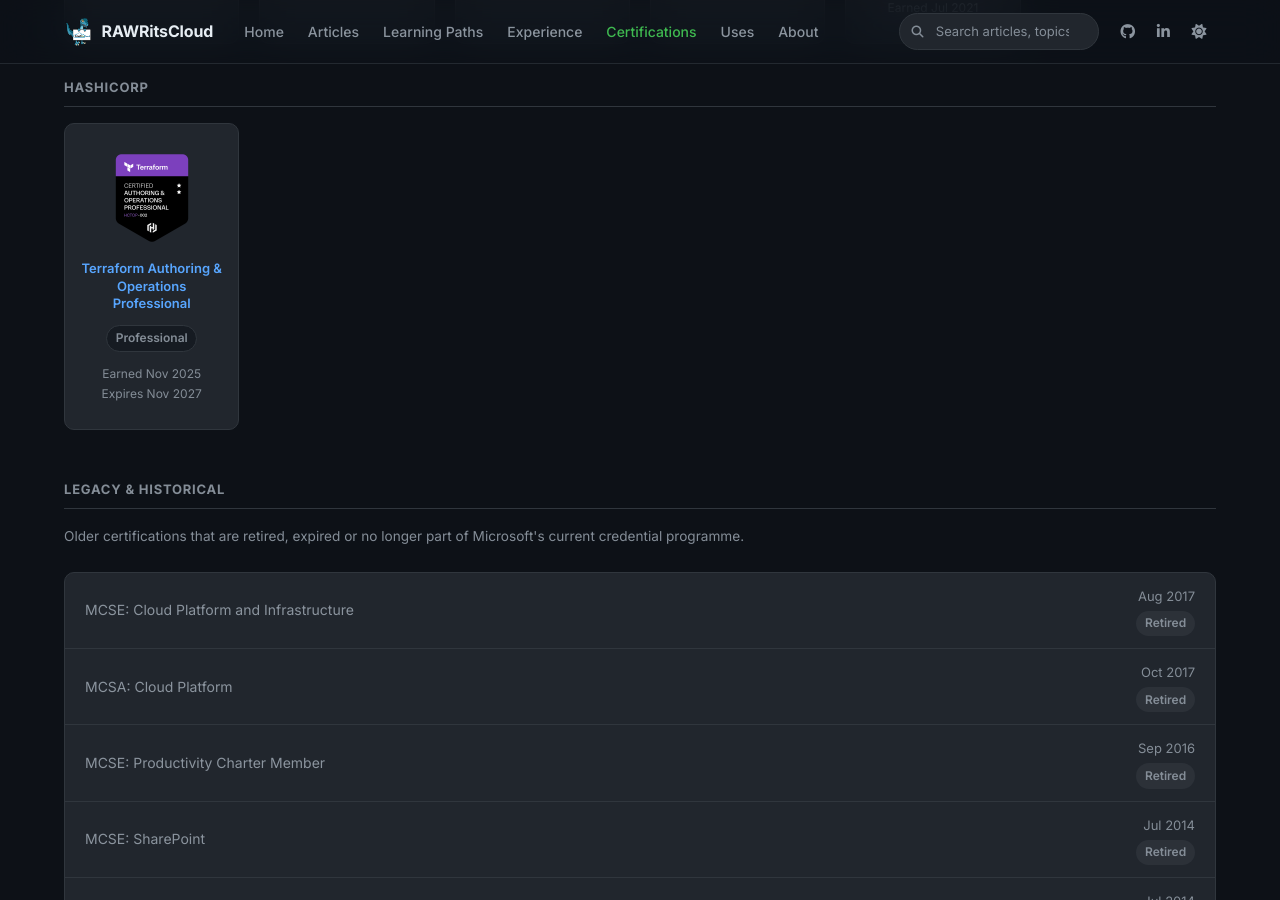
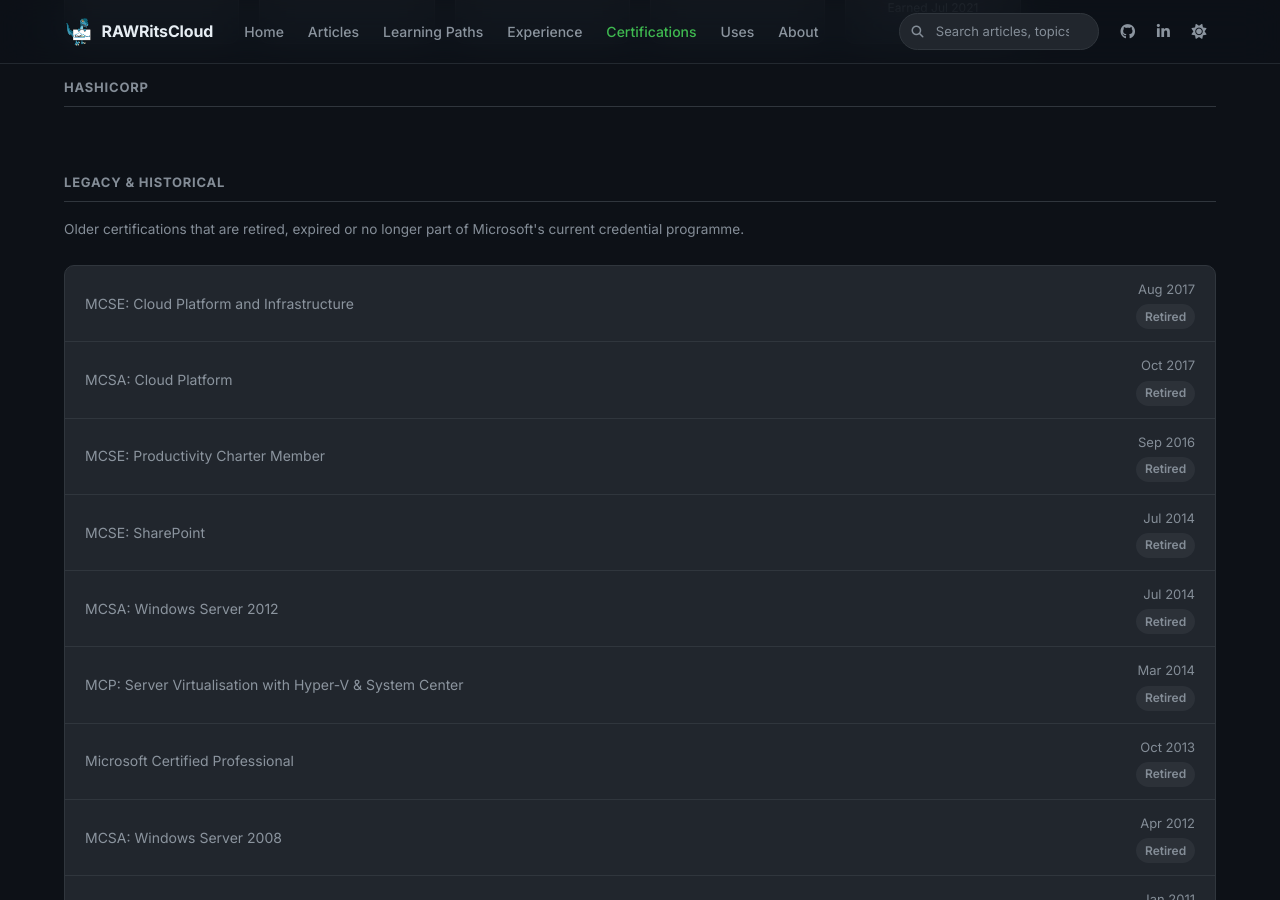
Before and after one commit to RAWRitsCloud/rawritscloud.github.io, a Jekyll site: the page built from _pages/certifications.html, in a window 1280 px wide and 900 px high, scrolled down 1696 px. Built offline with Jekyll 4.4.1, drawn with Linux system fonts in a browser that asks for light colours; comment, search, counter and statistics services are not loaded.

Commit message:
Update certifications.yml

```diff
--- a/_data/certifications.yml
+++ b/_data/certifications.yml
@@ -91,13 +91,6 @@
 
   - title: "HashiCorp"
     certs:
-      - name: "Terraform Authoring & Operations Professional"
-        image: "hashicorp-terraform-professional.png"
-        level: "Professional"
-        date: "Nov 2025"
-        expires: "Nov 2027"
-        source: "Credly"
-        url: "https://www.credly.com/org/ibm-professional-certification-program/badge/hashicorp-certified-terraform-authoring-and-operati.1"
 
 legacy:
   - name: "MCSE: Cloud Platform and Infrastructure"
```
